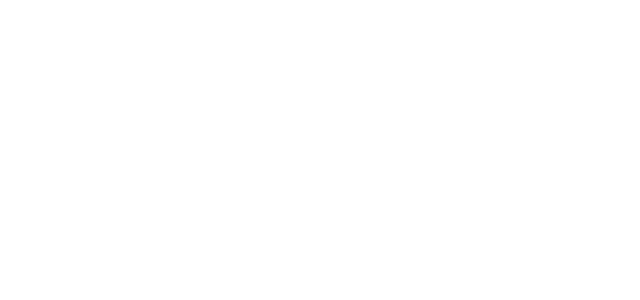
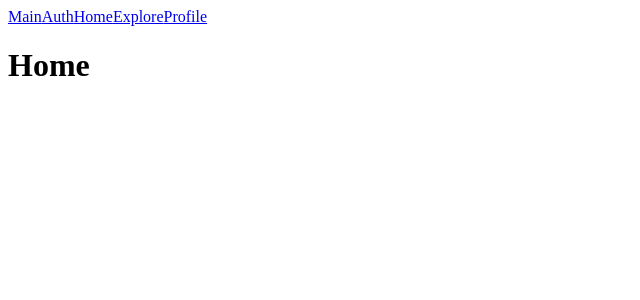
Before and after one commit to shubhammehra4/tweetter, a React (Create React App) app in the folder client/: page /home in a window 1280 px wide. Shown: the top 300 px of the page, without its empty margins (0-640 px from the left). Built offline with nearby package versions, Linux system fonts and the light colour scheme.

Commit message:
Redux Initial

```diff
--- a/client/src/App.js
+++ b/client/src/App.js
@@ -1,10 +1,38 @@
 import React from "react";
-import { BrowserRouter as Router } from "react-router-dom";
+import { BrowserRouter as Router, Switch, Link, Route, Redirect } from "react-router-dom";
 
 function App() {
     return (
         <Router>
-            <div></div>
+            <Link to="/">Main</Link>
+            <Link to="/auth">Auth</Link>
+            <Switch>
+                <Route path="/auth">
+                    <h1>Signup/signin</h1>
+                </Route>
+                <Route path="/">
+                    <Link to="/home">Home</Link>
+                    <Link to="/explore">Explore</Link>
+                    <Link to="/profile">Profile</Link>
+                    <Switch>
+                        <Route path="/home">
+                            <h1>Home</h1>
+                        </Route>
+                        <Route path="/explore">
+                            <h1>Explore</h1>
+                        </Route>
+                        <Route path="/profile">
+                            <h1>Profile</h1>
+                        </Route>
+                        <Route path="/">
+                            <Redirect to="/home" />
+                        </Route>
+                    </Switch>
+                </Route>
+                <Route path="*">
+                    <Redirect to="/" />
+                </Route>
+            </Switch>
         </Router>
     );
 }
```
Also changed, not shown: client/src/store/actionTypes.js (added), client/src/store/index.js (added).
